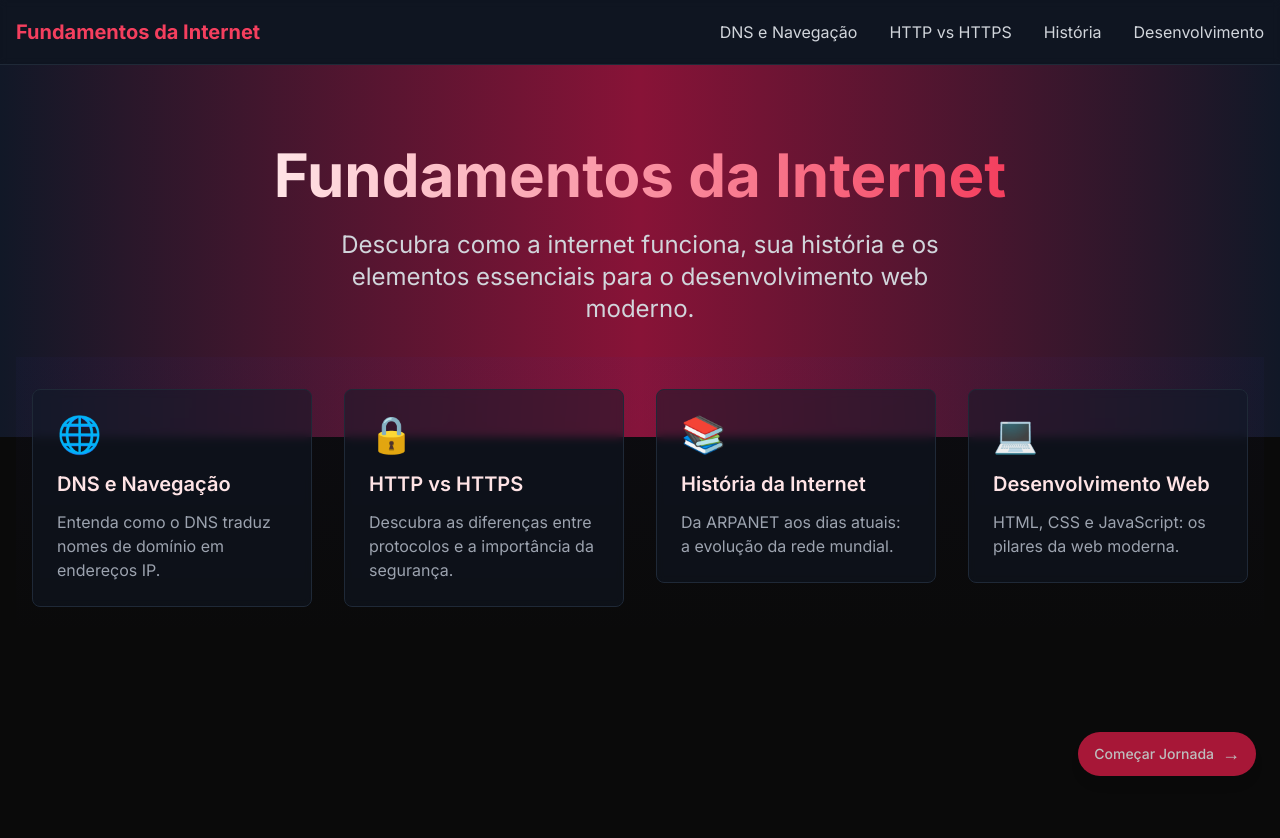
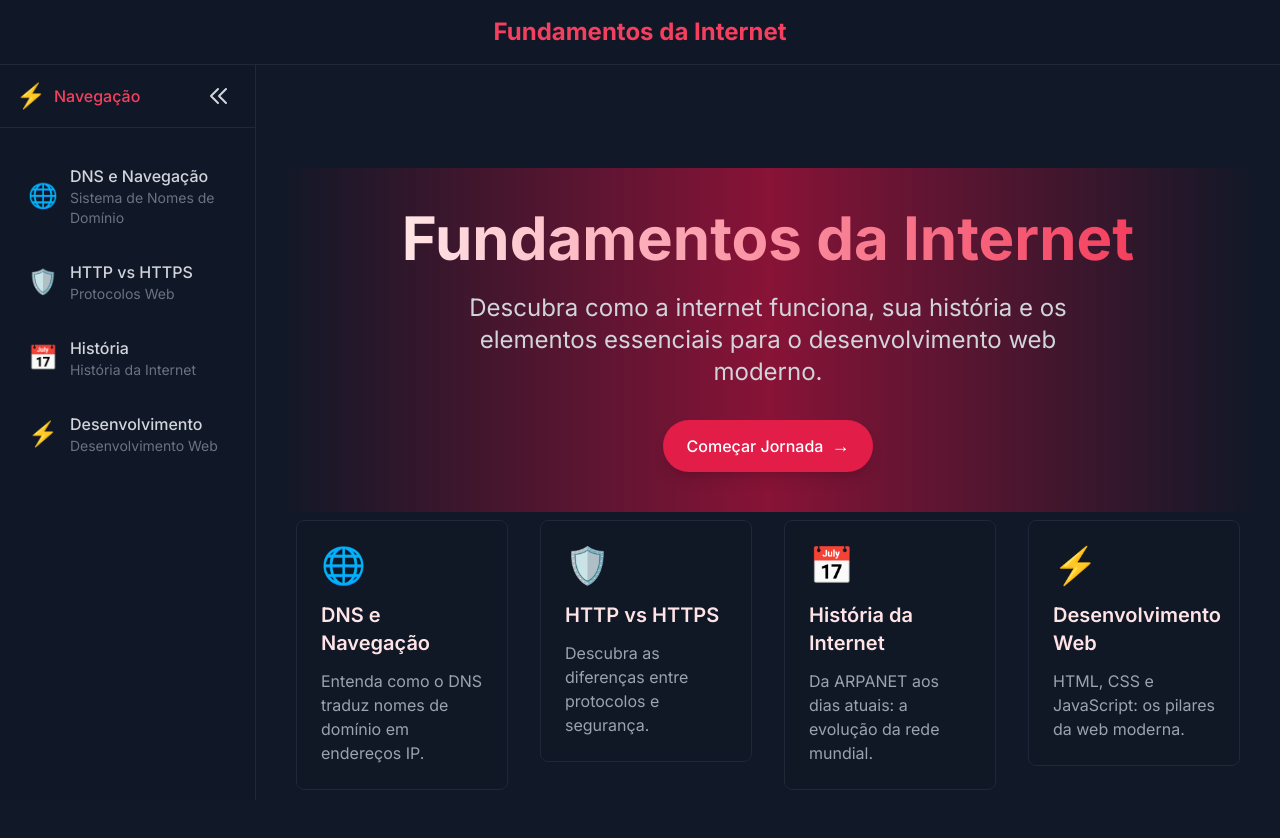
Before and after one commit to Brunoxd23/Fundamentos_Internet, a Next.js app: page / in a window 1280 px wide. Shown: the top 838 px of the page. Built offline with nearby package versions, Linux system fonts and the light colour scheme.

Commit message:
Botão para expandir/colapsar a navbar Navbar colapsável que mostra apenas ícones quando fechada Conteúdo principal se ajusta automaticamente Transições suaves ao abrir/fechar Mantém funcionalidade mobile Ícones visíveis mesmo quando colapsado Layout responsivo Estado persistente da navbar

```diff
--- a/src/app/(topics)/dns/page.tsx
+++ b/src/app/(topics)/dns/page.tsx
@@ -5,36 +5,35 @@ import ScrollIndicator from "@/components/ScrollIndicator";
 export default function DNSPage() {
   return (
     <TopicLayout currentPath="/dns">
-      <div className="space-y-8 relative">
+      <div className="space-y-6 max-w-5xl mx-auto">
         <h1 className="text-4xl font-bold mb-8 text-rose-100">
           DNS e Navegação
         </h1>
 
-        <div className="grid gap-8">
+        <div className="grid md:grid-cols-2 gap-6">
           <section
-            className="bg-gradient-to-br from-purple-900/50 to-gray-900 p-8 rounded-lg border border-purple-500/20
+            className="bg-gradient-to-br from-purple-900/50 to-gray-900 p-6 rounded-lg border border-purple-500/20
               hover:border-purple-500/40 hover:from-purple-800 hover:to-purple-900/80
               transition-all duration-300 group transform hover:scale-[1.02] hover:shadow-lg hover:shadow-purple-500/20"
           >
-            <h2 className="text-2xl font-semibold text-purple-300 mb-4 group-hover:text-purple-200">
+            <h2 className="text-xl font-semibold text-purple-300 mb-4 group-hover:text-purple-200">
               O que é DNS?
             </h2>
             <p className="text-gray-300 leading-relaxed group-hover:text-purple-100">
               O DNS (Domain Name System) é como uma agenda telefônica da
-              internet, traduzindo nomes de domínios (como www.google.com) em
-              endereços IP (como 142.250.190.78).
+              internet, traduzindo nomes de domínios em endereços IP.
             </p>
           </section>
 
           <section
-            className="bg-gradient-to-br from-purple-900/50 to-gray-900 p-8 rounded-lg border border-purple-500/20
+            className="bg-gradient-to-br from-purple-900/50 to-gray-900 p-6 rounded-lg border border-purple-500/20
               hover:border-purple-500/40 hover:from-purple-800 hover:to-purple-900/80
               transition-all duration-300 group transform hover:scale-[1.02] hover:shadow-lg hover:shadow-purple-500/20"
           >
-            <h2 className="text-2xl font-semibold text-purple-300 mb-4 group-hover:text-purple-200">
+            <h2 className="text-xl font-semibold text-purple-300 mb-4 group-hover:text-purple-200">
               Como funciona?
             </h2>
-            <ul className="list-disc pl-6 space-y-3 text-gray-300">
+            <ul className="list-disc pl-6 space-y-2 text-gray-300">
               {[
                 "Quando você digita um endereço web, seu computador consulta um servidor DNS",
                 "O servidor DNS procura o endereço IP correspondente",
@@ -50,18 +49,19 @@ export default function DNSPage() {
               ))}
             </ul>
           </section>
+        </div>
 
         <section
-            className="bg-gradient-to-br from-purple-900/50 to-gray-900 p-8 rounded-lg border border-purple-500/20
+          className="bg-gradient-to-br from-purple-900/50 to-gray-900 p-6 rounded-lg border border-purple-500/20
             hover:border-purple-500/40 hover:from-purple-800 hover:to-purple-900/80
             transition-all duration-300 group transform hover:scale-[1.02] hover:shadow-lg hover:shadow-purple-500/20"
         >
-            <h2 className="text-2xl font-semibold text-purple-300 mb-4 group-hover:text-purple-200">
+          <h2 className="text-xl font-semibold text-purple-300 mb-4 group-hover:text-purple-200">
             Benefícios do DNS
           </h2>
-            <div className="grid md:grid-cols-2 gap-6">
+          <div className="grid md:grid-cols-2 gap-4">
             <div className="space-y-2">
-                <h3 className="text-purple-200 font-medium group-hover:text-purple-100">
+              <h3 className="text-lg font-medium text-purple-200 group-hover:text-purple-100">
                 Facilidade de Uso
               </h3>
               <p className="text-gray-300 group-hover:text-purple-100">
@@ -69,7 +69,7 @@ export default function DNSPage() {
               </p>
             </div>
             <div className="space-y-2">
-                <h3 className="text-purple-200 font-medium group-hover:text-purple-100">
+              <h3 className="text-lg font-medium text-purple-200 group-hover:text-purple-100">
                 Flexibilidade
               </h3>
               <p className="text-gray-300 group-hover:text-purple-100">
@@ -78,7 +78,6 @@ export default function DNSPage() {
             </div>
           </div>
         </section>
-        </div>
         <ScrollIndicator />
       </div>
     </TopicLayout>
--- a/src/app/layout.tsx
+++ b/src/app/layout.tsx
@@ -2,6 +2,7 @@ import type { Metadata } from "next";
 import { Inter } from "next/font/google";
 import "./globals.css";
 import NavBar from "@/components/NavBar";
+import { ReactNode } from "react";
 
 const inter = Inter({ subsets: ["latin"] });
 
@@ -19,8 +20,9 @@ export default function RootLayout({
   return (
     <html lang="pt-BR">
       <body className={inter.className}>
-        <NavBar />
-        <main>{children}</main>
+        <div className="flex">
+          <NavBar>{children}</NavBar>
+        </div>
       </body>
     </html>
   );
--- a/src/components/Hero.tsx
+++ b/src/components/Hero.tsx
@@ -4,8 +4,12 @@ import Topics from "./Topics";
 
 const Hero = () => {
   return (
-    <div className="relative">
-      <div className="bg-gradient-to-r from-gray-900 via-rose-900 to-gray-900 text-white py-20">
+    <div className="relative mt-20">
+      {" "}
+      {/* Increased from mt-16 to mt-20 */}
+      <div className="bg-gradient-to-r from-gray-900 via-rose-900 to-gray-900 text-white py-10">
+        {" "}
+        {/* Reduced padding */}
         <div className="container mx-auto px-4">
           <div className="flex flex-col items-center text-center relative">
             <h1 className="text-4xl md:text-6xl font-bold mb-6 bg-clip-text text-transparent bg-gradient-to-r from-rose-100 to-rose-500">
@@ -17,11 +21,10 @@ const Hero = () => {
             </p>
             <Link
               href="/dns"
-              className="fixed right-6 bottom-6 z-20 bg-rose-600 text-white px-4 py-2 rounded-full
-                font-medium shadow-lg flex items-center gap-2 text-sm
+              className="bg-rose-600 text-white px-6 py-3 rounded-full
+                font-medium shadow-lg flex items-center gap-2
                 hover:bg-rose-500 transform hover:scale-105
-                transition-all duration-300 animate-pulse hover:animate-none
-                hover:shadow-rose-500/50 hover:shadow-xl"
+                transition-all duration-300 hover:shadow-rose-500/50 hover:shadow-xl"
             >
               Começar Jornada
               <span className="text-lg">→</span>
@@ -29,7 +32,9 @@ const Hero = () => {
           </div>
         </div>
       </div>
-      <div className="container mx-auto px-4 -mt-20 relative z-10">
+      <div className="container mx-auto px-4 -mt-10 relative">
+        {" "}
+        {/* Adjusted margin top */}
         <Topics />
       </div>
     </div>
--- a/src/components/NavBar.tsx
+++ b/src/components/NavBar.tsx
@@ -2,29 +2,89 @@
 
 import React, { useState } from "react";
 import Link from "next/link";
+import { usePathname, useRouter } from "next/navigation";
 
-const NavBar = () => {
-  const [isMenuOpen, setIsMenuOpen] = useState(false);
+const NavBar = ({ children }: { children: React.ReactNode }) => {
+  const [isExpanded, setIsExpanded] = useState(true);
+  const [isMobileMenuOpen, setIsMobileMenuOpen] = useState(false);
+  const currentPath = usePathname();
+  const router = useRouter();
 
   const menuItems = [
-    { href: "/dns", label: "DNS e Navegação" },
-    { href: "/protocols", label: "HTTP vs HTTPS" },
-    { href: "/history", label: "História" },
-    { href: "/development", label: "Desenvolvimento" },
+    {
+      href: "/dns",
+      label: "DNS e Navegação",
+      icon: "🌐",
+      description: "Sistema de Nomes de Domínio",
+    },
+    {
+      href: "/protocols",
+      label: "HTTP vs HTTPS",
+      icon: "🛡️",
+      description: "Protocolos Web",
+    },
+    {
+      href: "/history",
+      label: "História",
+      icon: "📅",
+      description: "História da Internet",
+    },
+    {
+      href: "/development",
+      label: "Desenvolvimento",
+      icon: "⚡",
+      description: "Desenvolvimento Web",
+    },
   ];
 
+  const handleLogoClick = () => {
+    router.push("/");
+  };
+
   return (
-    <nav className="bg-gray-900/80 backdrop-blur-sm border-b border-gray-800 sticky top-0 z-50">
-      <div className="container mx-auto px-4">
-        <div className="flex justify-between items-center h-16">
-          <Link href="/" className="text-xl font-bold text-rose-500">
+    <div className="min-h-screen bg-gray-900">
+      {/* Header */}
+      <header className="fixed top-0 w-full bg-gray-900/80 backdrop-blur-sm border-b border-gray-800 z-50">
+        <div className="container mx-auto">
+          <div className="flex justify-center items-center h-16">
+            <h1 className="text-2xl font-bold text-rose-500">
               Fundamentos da Internet
-          </Link>
+            </h1>
+          </div>
+        </div>
+      </header>
 
-          {/* Botão Hamburguer */}
+      {/* Main Layout */}
+      <div className="flex pt-16">
+        {/* Sidebar */}
+        <nav
+          className={`fixed top-16 h-[calc(100vh-4rem)]
+            ${isExpanded ? "w-64" : "w-20"}
+            ${isMobileMenuOpen ? "left-0" : "-left-full md:left-0"}
+            bg-gray-900/95 backdrop-blur-sm border-r border-gray-800
+            transition-all duration-300 z-40 md:z-30`}
+        >
+          <div className="flex flex-col h-full">
+            {/* Toggle Button with Logo */}
+            <div className="flex items-center justify-between h-16 px-4 border-b border-gray-800">
               <button
-            onClick={() => setIsMenuOpen(!isMenuOpen)}
-            className="md:hidden p-2 text-gray-300 hover:text-rose-400 focus:outline-none"
+                onClick={handleLogoClick}
+                className="flex items-center text-rose-500 hover:text-rose-400 transition-colors"
+              >
+                {isExpanded ? (
+                  <div className="flex items-center">
+                    <span className="text-2xl mr-2">⚡</span>
+                    <span className="font-medium">Navegação</span>
+                  </div>
+                ) : (
+                  <div className="w-full flex justify-center">
+                    <span className="text-2xl">⚡</span>
+                  </div>
+                )}
+              </button>
+              <button
+                onClick={() => setIsExpanded(!isExpanded)}
+                className="hidden md:flex p-2 text-gray-300 hover:text-rose-400 focus:outline-none"
               >
                 <svg
                   className="w-6 h-6"
@@ -32,57 +92,74 @@ const NavBar = () => {
                   stroke="currentColor"
                   viewBox="0 0 24 24"
                 >
-              {isMenuOpen ? (
+                  {isExpanded ? (
                     <path
                       strokeLinecap="round"
                       strokeLinejoin="round"
                       strokeWidth={2}
-                  d="M6 18L18 6M6 6l12 12"
+                      d="M11 19l-7-7 7-7m8 14l-7-7 7-7"
                     />
                   ) : (
                     <path
                       strokeLinecap="round"
                       strokeLinejoin="round"
                       strokeWidth={2}
-                  d="M4 6h16M4 12h16M4 18h16"
+                      d="M13 5l7 7-7 7M5 5l7 7-7 7"
                     />
                   )}
                 </svg>
               </button>
+            </div>
 
-          {/* Menu Desktop */}
-          <div className="hidden md:flex space-x-8">
+            {/* Menu Items */}
+            <div className="flex-1 overflow-y-auto py-6 px-4">
+              <div className="space-y-2">
                 {menuItems.map((item) => (
                   <Link
                     key={item.href}
                     href={item.href}
-                className="text-gray-300 hover:text-rose-400 transition"
+                    className={`flex items-center space-x-3 px-3 py-3 rounded-lg transition-all
+                    ${
+                      currentPath === item.href
+                        ? "bg-rose-500/20 text-rose-400"
+                        : "text-gray-300 hover:bg-gray-800/50 hover:text-rose-400"
+                    }`}
+                    onClick={() => setIsMobileMenuOpen(false)}
                   >
-                {item.label}
+                    <span className="text-2xl">{item.icon}</span>
+                    {isExpanded && (
+                      <div className="transition-opacity duration-300">
+                        <div className="font-medium">{item.label}</div>
+                        <div className="text-sm text-gray-500">
+                          {item.description}
+                        </div>
+                      </div>
+                    )}
                   </Link>
                 ))}
               </div>
             </div>
+          </div>
+        </nav>
 
-        {/* Menu Mobile */}
-        {isMenuOpen && (
-          <div className="md:hidden">
-            <div className="px-2 pt-2 pb-3 space-y-1 bg-gray-900/95 rounded-lg mt-2 border border-gray-800 backdrop-blur-md">
-              {menuItems.map((item) => (
-                <Link
-                  key={item.href}
-                  href={item.href}
-                  className="block px-3 py-2 rounded-md text-base font-medium text-gray-300 hover:text-rose-400 hover:bg-gray-800/50 transition-all"
-                  onClick={() => setIsMenuOpen(false)}
+        {/* Main Content */}
+        <main
+          className={`flex-1 transition-all duration-300
+            ${isExpanded ? "md:ml-64" : "md:ml-20"}
+            p-6`}
         >
-                  {item.label}
-                </Link>
-              ))}
+          {children}
+        </main>
       </div>
-          </div>
+
+      {/* Mobile Overlay */}
+      {isMobileMenuOpen && (
+        <div
+          className="fixed inset-0 bg-black/50 z-30 md:hidden"
+          onClick={() => setIsMobileMenuOpen(false)}
+        />
       )}
     </div>
-    </nav>
   );
 };
 
--- a/src/components/Topics.tsx
+++ b/src/components/Topics.tsx
@@ -12,29 +12,29 @@ const Topics = () => {
     },
     {
       title: "HTTP vs HTTPS",
-      description:
-        "Descubra as diferenças entre protocolos e a importância da segurança.",
-      icon: "🔒",
+      description: "Descubra as diferenças entre protocolos e segurança.",
+      icon: "🛡️",
       href: "/protocols",
     },
     {
       title: "História da Internet",
       description: "Da ARPANET aos dias atuais: a evolução da rede mundial.",
-      icon: "📚",
+      icon: "📅",
       href: "/history",
     },
     {
       title: "Desenvolvimento Web",
       description: "HTML, CSS e JavaScript: os pilares da web moderna.",
-      icon: "💻",
+      icon: "⚡",
       href: "/development",
     },
   ];
 
   return (
-    <div className="py-8 px-4 relative">
-      <div className="absolute inset-0 bg-gradient-to-b from-indigo-800/50 to-white/0 opacity-10" />
-      <div className="grid grid-cols-1 md:grid-cols-2 lg:grid-cols-4 gap-8 relative">
+    <div className="py-12 w-full">
+      {" "}
+      {/* Increased padding */}
+      <div className="grid grid-cols-1 md:grid-cols-2 lg:grid-cols-4 gap-8 mx-auto max-w-7xl">
         {topics.map((topic, index) => (
           <TopicCard key={index} {...topic} />
         ))}
```
Lines whose indentation alone changed are shown as unchanged.
